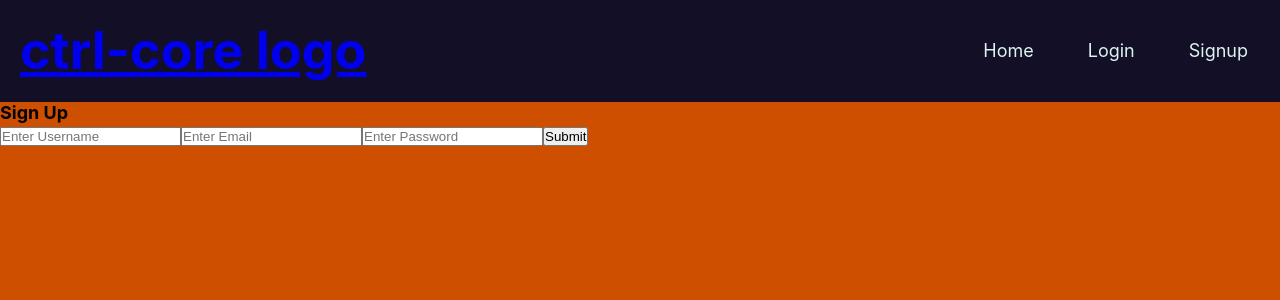
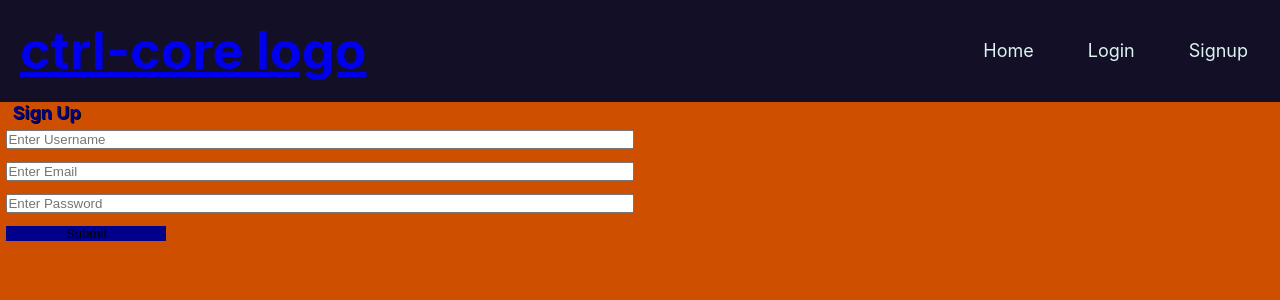
Before and after one commit to jmlouf/ctrl-core, a React (Vite) app in the folder client/: page /signup in a window 1280 px wide. Shown: the top 300 px of the page. Built offline with nearby package versions, Linux system fonts and the light colour scheme.

Commit message:
added some small sytling here and there to focus signup and loign pages

```diff
--- a/client/src/index.css
+++ b/client/src/index.css
@@ -38,3 +38,43 @@ h2 {
 h3 {
   font-size: 2.2rem;
 }
+
+h4 {
+  margin-left: 1%;
+  color:darkblue;
+  text-shadow: 1px 1px black;
+}
+
+#username-input {
+  margin: 1%;
+}
+
+#email-input {
+  margin: 1%;
+}
+
+#password-input {
+  margin: 1%;
+}
+
+#signup-form {
+  display: grid;
+  width: 50%;
+}
+
+#signup-submit {
+  margin: 1%;
+  width: 25%;
+  background-color: darkblue;
+  border: blue;
+}
+
+#login-submit {
+  margin: 1%;
+  width: 25%;
+}
+
+#login-form {
+  display: grid;
+  width: 50%;
+}
--- a/client/src/pages/Login.jsx
+++ b/client/src/pages/Login.jsx
@@ -59,10 +59,11 @@ const Login = () => {
                 <Link to='/'>back to the homepage.</Link>
               </p>
             ) : (
-              <form onSubmit={handleFormSubmit}>
+              <form id="login-form" onSubmit={handleFormSubmit}>
                 <input
                   className='form-input'
                   placeholder='Enter Email'
+                  id='email-input'
                   name='email'
                   type='email'
                   value={formState.email}
@@ -71,6 +72,7 @@ const Login = () => {
                 <input
                   className='form-input'
                   placeholder='Enter Password'
+                  id='password-input'
                   name='password'
                   type='password'
                   value={formState.password}
@@ -79,6 +81,7 @@ const Login = () => {
                 <button
                   className='btn btn-block btn-primary'
                   style={{ cursor: "pointer" }}
+                  id="login-submit"
                   type='submit'
                 >
                   Submit
--- a/client/src/pages/Signup.jsx
+++ b/client/src/pages/Signup.jsx
@@ -59,10 +59,11 @@ const Signup = () => {
                 <Link to='/'>back to the homepage.</Link>
               </p>
             ) : (
-              <form onSubmit={handleFormSubmit}>
+              <form id="signup-form" onSubmit={handleFormSubmit}>
                 <input
                   className='form-input'
                   placeholder='Enter Username'
+                  id='username-input'
                   name='username'
                   type='text'
                   value={formState.name}
@@ -71,6 +72,7 @@ const Signup = () => {
                 <input
                   className='form-input'
                   placeholder='Enter Email'
+                  id='email-input'
                   name='email'
                   type='email'
                   value={formState.email}
@@ -79,6 +81,7 @@ const Signup = () => {
                 <input
                   className='form-input'
                   placeholder='Enter Password'
+                  id='password-input'
                   name='password'
                   type='password'
                   value={formState.password}
@@ -87,6 +90,7 @@ const Signup = () => {
                 <button
                   className='btn btn-block btn-primary'
                   style={{ cursor: "pointer" }}
+                  id="signup-submit"
                   type='submit'
                 >
                   Submit
```
